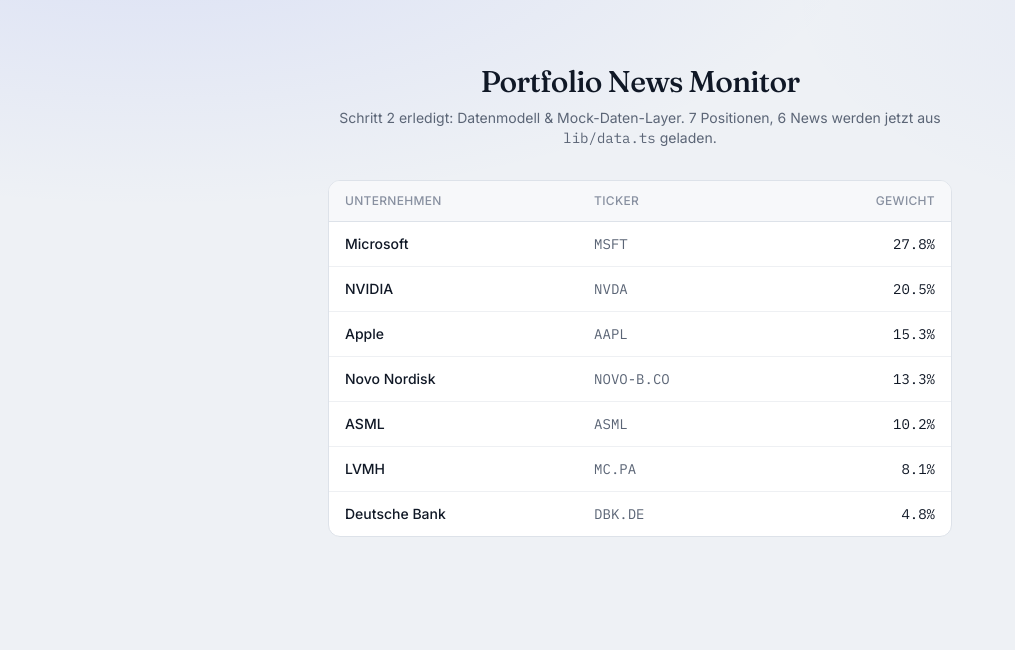
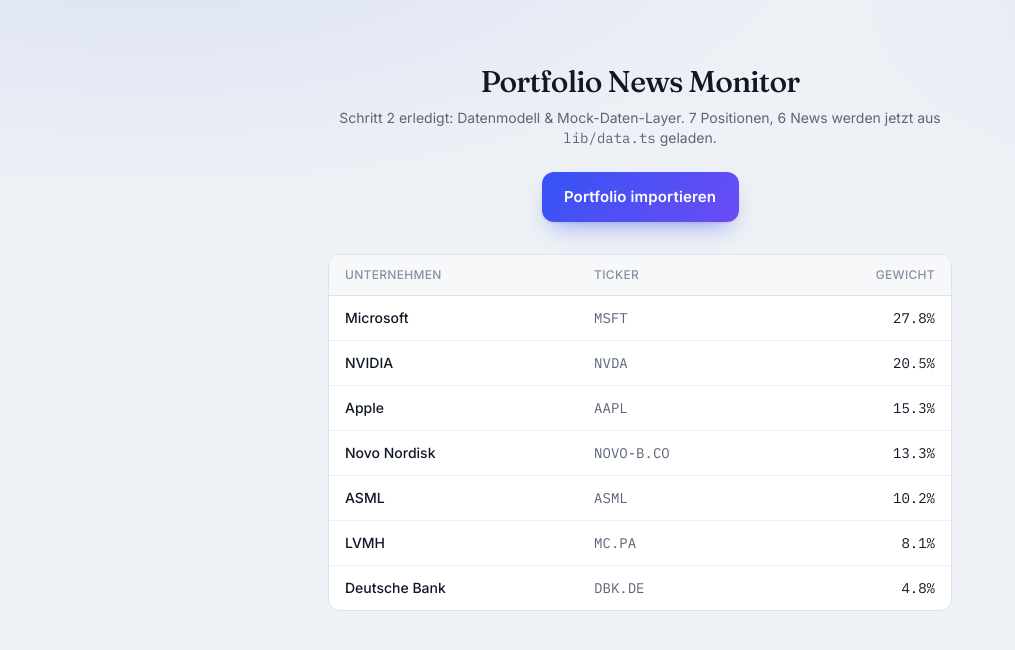
Before and after one commit to Sven1234567891/Depot-News, a Next.js app: page / in a window 1280 px wide. Shown: the top 650 px of the page, without its empty margins (0-1015 px from the left). Built offline with nearby package versions, Linux system fonts and the light colour scheme.

Commit message:
Add portfolio import link to the page

```diff
--- a/app/page.tsx
+++ b/app/page.tsx
@@ -11,6 +11,12 @@
         Schritt 2 erledigt: Datenmodell &amp; Mock-Daten-Layer. {holdings.length} Positionen, {news.length} News
         werden jetzt aus <code>lib/data.ts</code> geladen.
       </p>
+
+      <div className="mt-6 flex justify-center">
+        <a href="/import" className="btn-primary text-[15px]">
+          Portfolio importieren
+        </a>
+      </div>
 
       <div className="mt-8 overflow-hidden rounded-xl border border-[#DDE2E9] bg-white">
         <table className="w-full text-left text-sm">
```
